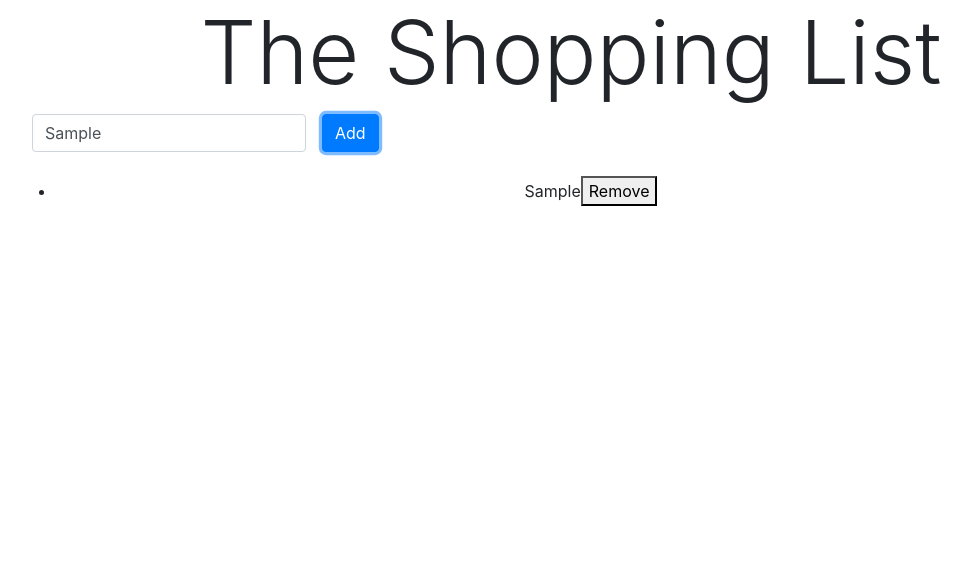
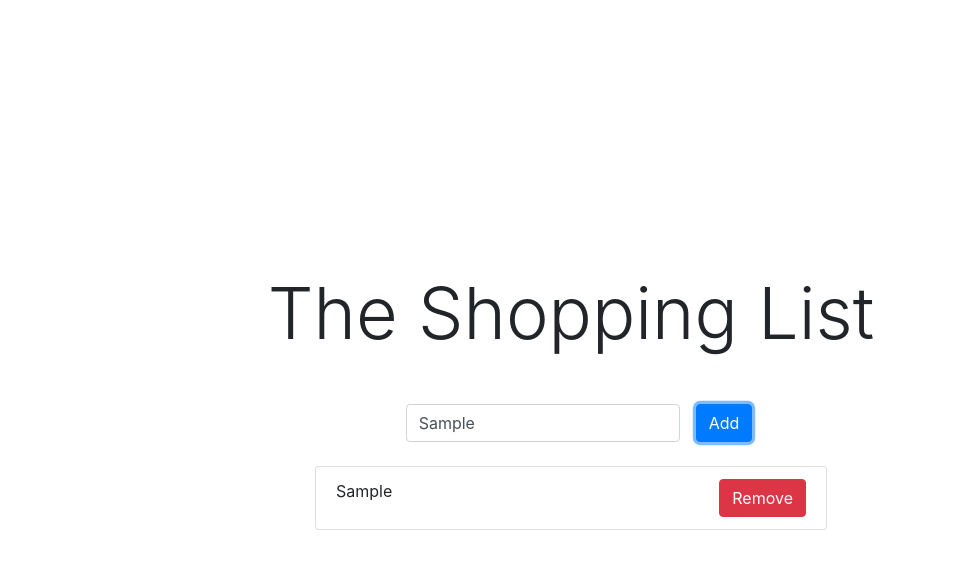
Before and after one commit to pilartorr/shopping-list, a plain HTML site: page index.html in a window 1280 px wide. Both pictures are taken after typing "Sample" into the empty fields and a click on the button "Add". Shown: the whole page, without its empty margins (69-1040 px from the left). Drawn offline with nearby package versions, Linux system fonts and the light colour scheme.

Commit message:
added bootraps style in index.js

```diff
--- a/index.html
+++ b/index.html
@@ -9,19 +9,18 @@ integrity="sha384-9gVQ4dYFwwWSjIDZnLEWnxCjeSWFphJiwGPXr1jddIhOegiu1FwO5qRGvFXOdJ
   <title>The Shopping List</title>
 </head>
 <body>
-
+  <main class="d-flex">
     <div class="main-container container text-center m-auto">
-      <h1 class="display-2">The Shopping List</h1>
-
-      <form class="form-inline" id="form">
+        <h1 class="display-3 mb-5">The Shopping List</h1>
+        <form class="justify-content-center form-inline" id="form">
           <div class="form-group mx-sm-3 mb-2">
             <input type="text" class="form-control" id="add-product" placeholder="item to add...">
           </div>
           <button type="submit" class="btn btn-primary mb-2" id="button">Add</button>
         </form>
-      <ul id="list"></ul>
+        <ul id="list" class="list-group"></ul>
       </div>
-
+    </main>
     <script src="js/index.js"></script>
     <script src="https://ajax.googleapis.com/ajax/libs/jquery/3.2.1/jquery.min.js"></script>
     <script src="https://maxcdn.bootstrapcdn.com/bootstrap/3.3.7/js/bootstrap.min.js"></script>
--- a/js/index.js
+++ b/js/index.js
@@ -12,16 +12,20 @@ addForm.addEventListener('submit', function(event){
   itemList.appendChild(contentList);
   shoppingList.appendChild(itemList);
 
-  //add a button
+  //add a remove-button
   let removeButton = document.createElement("button");
   let contentButton = document.createTextNode("Remove");
   removeButton.appendChild(contentButton);
   // add the button to itemList
   itemList.appendChild(removeButton);
 
-  //removeItemList
+  //removeItemList with remove-button
   removeButton.addEventListener('click', function(event){
     let itemListDelete = event.target.parentNode;
     shoppingList.removeChild(itemListDelete);
   })
+
+  //add styles bootstrap to the removeButton
+  removeButton.classList.add('btn', 'btn-danger', 'd-flex', 'justify-content-between');
+  itemList.classList.add('list-group-item','d-flex', 'justify-content-between');
 })
--- a/styles/main.css
+++ b/styles/main.css
@@ -1,5 +1,10 @@
 
 
-.main-container {
+main {
   min-height: 100vh;
 }
+
+ul{
+  width: 40vw;
+  margin: auto;
+}
```
Lines whose indentation alone changed are shown as unchanged.
